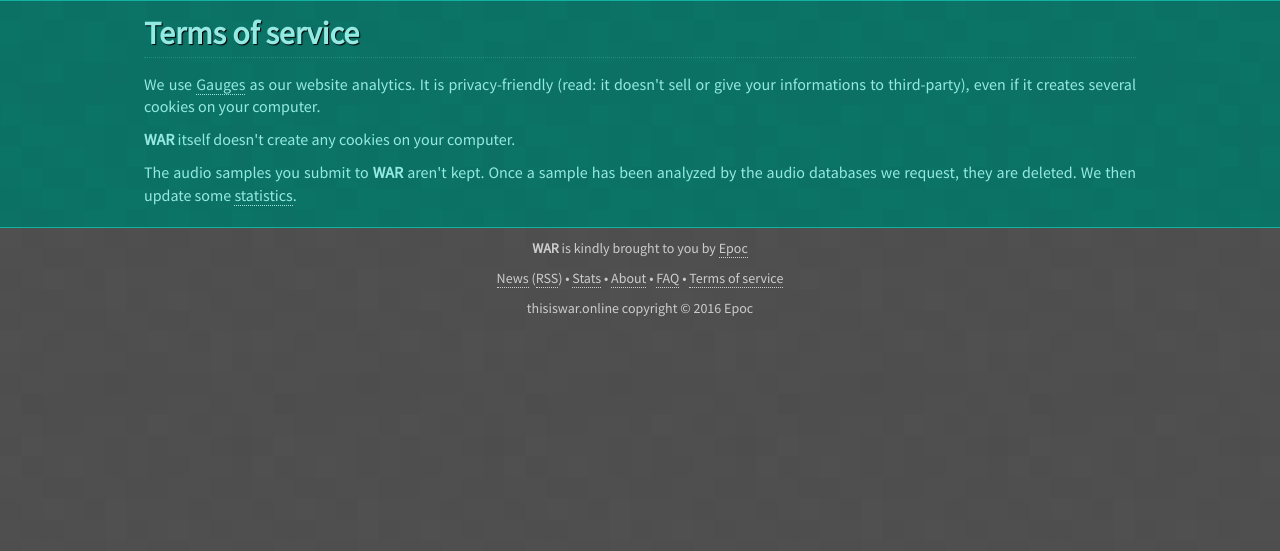
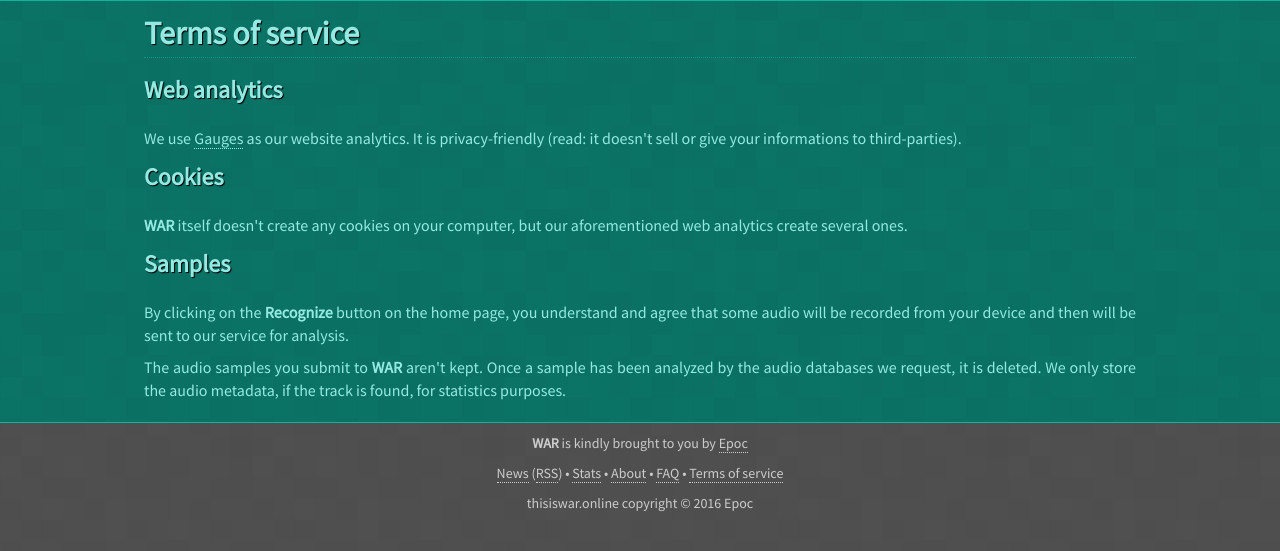
Before and after one commit to EpocDotFr/war, a Flask app: page /tos in a window 1280 px wide. Shown: the part 149-700 px from the top of the page. Run offline with Flask 2, Linux system fonts and the light colour scheme; parts of the project's set-up code (start-up, migrations or seed data) failed here and were passed over; some libraries are stand-ins or nearby versions.

Commit message:
Textual changes

```diff
--- a/templates/faq.html
+++ b/templates/faq.html
@@ -34,7 +34,7 @@
 
     <h2 id="why-use-war">Why would I use WAR instead of other services?</h2>
 
-    <p>The <strong>WAR</strong> final goal isn't different from other services, but the way it's achieved is. The <a href="{{ url_for('about') }}#author-genesis">About</a> page has more informations about this.</p>
+    <p>The <strong>WAR</strong> final goal isn't different from other services (getting the track name of and audio sample), but the way it's achieved is. The <a href="{{ url_for('about') }}#author-genesis">About</a> page has more informations about how <strong>WAR</strong> works.</p>
 
     <h2 id="privacy-data-sent">What about my privacy and the data I send to WAR?</h2>
 
--- a/templates/tos.html
+++ b/templates/tos.html
@@ -3,9 +3,16 @@
 {% block title %}Terms of service{% endblock %}
 
 {% block content %}
-    <p>We use <a href="http://get.gaug.es/">Gauges</a> as our website analytics. It is privacy-friendly (read: it doesn't sell or give your informations to third-party), even if it creates several cookies on your computer.</p>
+    <h2>Web analytics</h2>
 
-    <p><strong>WAR</strong> itself doesn't create any cookies on your computer.</p>
+    <p>We use <a href="http://get.gaug.es/">Gauges</a> as our website analytics. It is privacy-friendly (read: it doesn't sell or give your informations to third-parties).</p>
 
-    <p>The audio samples you submit to <strong>WAR</strong> aren't kept. Once a sample has been analyzed by the audio databases we request, they are deleted. We then update some <a href="{{ url_for('stats') }}">statistics</a>.</p>
+    <h2>Cookies</h2>
+
+    <p><strong>WAR</strong> itself doesn't create any cookies on your computer, but our aforementioned web analytics create several ones.</p>
+
+    <h2>Samples</h2>
+
+    <p>By clicking on the <strong>Recognize</strong> button on the home page, you understand and agree that some audio will be recorded from your device and then will be sent to our service for analysis.</p>
+    <p>The audio samples you submit to <strong>WAR</strong> aren't kept. Once a sample has been analyzed by the audio databases we request, it is deleted. We only store the audio metadata, if the track is found, for statistics purposes.</p>
 {% endblock %}
```
Also changed, not shown: templates/about.html (+9 -1 lines).
